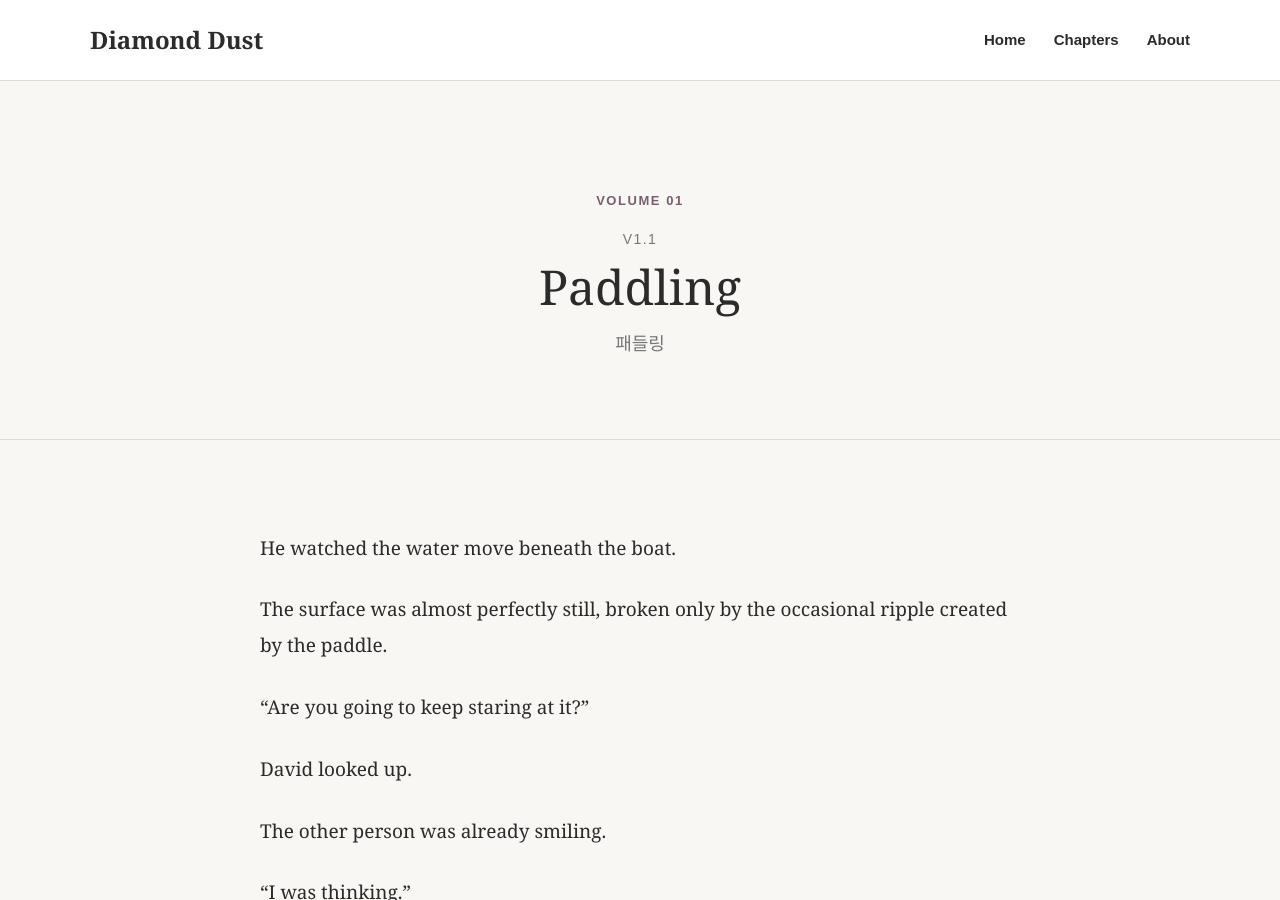
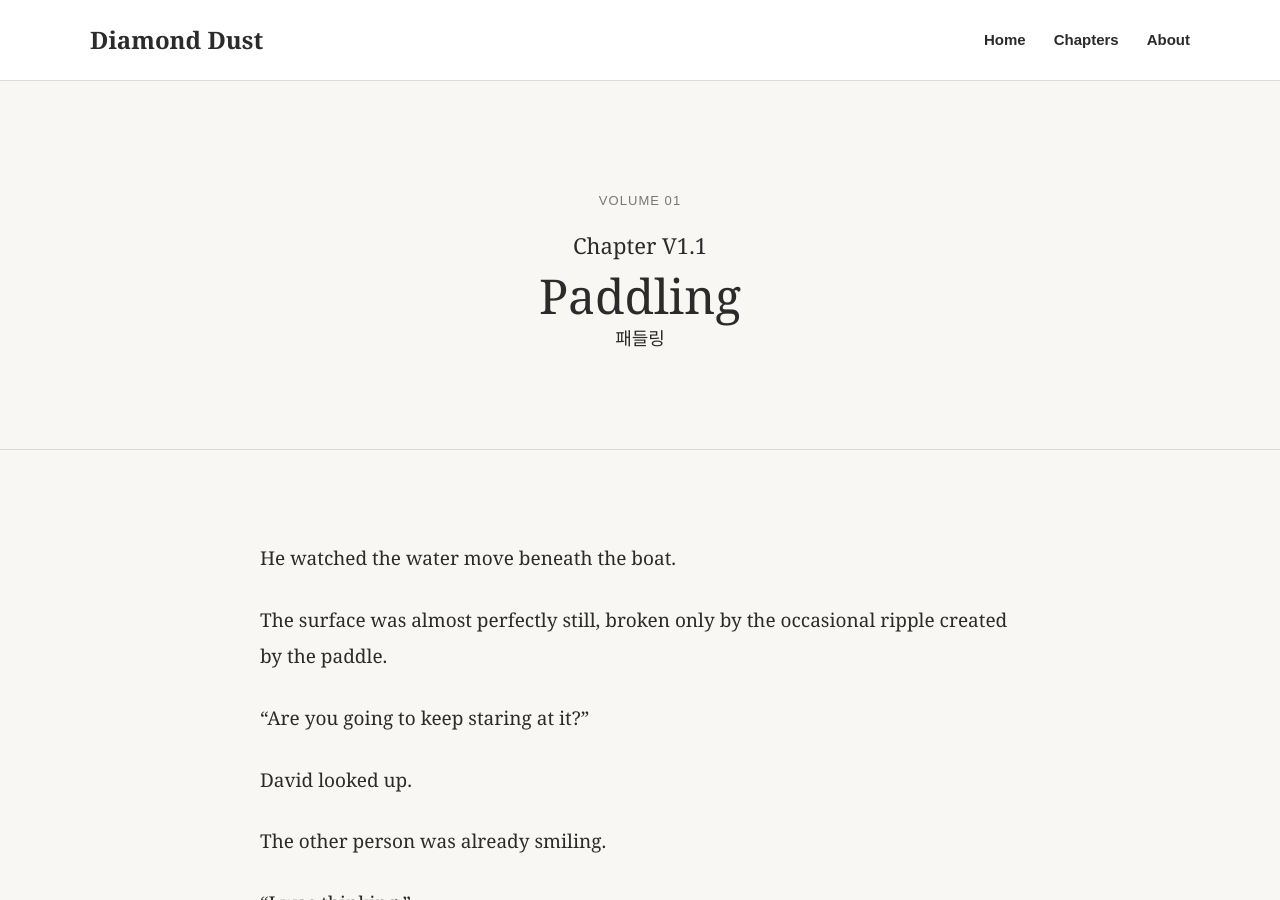
Before and after one commit to honeebuni/diamond-dust, a Jekyll site: the page built from _chapters/v1-1.md, in a window 1280 px wide and 900 px high. Built offline with Jekyll 4.4.1, drawn with Linux system fonts in a browser that asks for light colours; some of the changed text lies outside the part shown.

Commit message:
Refactor chapter.html layout and remove unused elements
Refactor chapter layout for improved structure and readability.

```diff
--- a/_layouts/chapter.html
+++ b/_layouts/chapter.html
@@ -5,51 +5,28 @@
 
     <meta charset="UTF-8">
 
-    <meta
-        name="viewport"
-        content="width=device-width, initial-scale=1.0"
-    >
+    <meta name="viewport" content="width=device-width, initial-scale=1.0">
 
     <title>
-        {{ page.title }} | Diamond Dust
+        {{ page.title }} — Diamond Dust
     </title>
 
-    <link
-        rel="stylesheet"
-        href="{{ '/assets/css/style.css' | relative_url }}"
-    >
+    <link rel="stylesheet" href="{{ '/assets/css/style.css' | relative_url }}">
 
 </head>
 
 
 <body>
 
-    <!-- Reading progress -->
-
-    <div
-        class="reading-progress"
-        aria-hidden="true"
-    >
-        <div class="reading-progress-bar"></div>
-    </div>
-
-
     <header class="site-header">
 
         <div class="container header-inner">
 
-            <a
-                href="{{ '/' | relative_url }}"
-                class="site-logo"
-            >
+            <a href="{{ '/' | relative_url }}" class="site-logo">
                 Diamond Dust
             </a>
 
-
-            <nav
-                class="site-nav"
-                aria-label="Main navigation"
-            >
+            <nav class="site-nav" aria-label="Main navigation">
 
                 <a href="{{ '/' | relative_url }}">
                     Home
@@ -70,22 +47,18 @@
     </header>
 
 
-    <main>
+    <main class="chapter-page">
 
-        <article class="chapter-page">
-
-            <!-- Chapter heading -->
+        <article class="chapter">
 
             <header class="chapter-header">
 
-                <div class="container">
-
-                    <p class="section-label">
+                <p class="chapter-volume">
                     {{ page.volume }}
                 </p>
 
-                    <p class="chapter-number-label">
-                        {{ page.chapter_number }}
+                <p class="chapter-number">
+                    Chapter {{ page.chapter_number }}
                 </p>
 
                 <h1>
@@ -93,98 +66,17 @@
                 </h1>
 
                 {% if page.korean_title %}
-
-                        <p class="korean-title">
+                    <p class="chapter-korean-title">
                         {{ page.korean_title }}
                     </p>
-
                 {% endif %}
-
-                </div>
 
             </header>
 
 
-            <!-- Chapter content -->
-
-            <div class="container">
-
             <div class="chapter-content">
 
                 {{ content }}
-
-                </div>
-
-
-                <!-- Chapter navigation -->
-
-                <nav
-                    class="chapter-navigation"
-                    aria-label="Chapter navigation"
-                >
-
-                    {% assign current_index = 0 %}
-
-                    {% for chapter in site.chapters %}
-
-                        {% if chapter.url == page.url %}
-
-                            {% assign current_index = forloop.index0 %}
-
-                        {% endif %}
-
-                    {% endfor %}
-
-
-                    {% assign previous_index = current_index | minus: 1 %}
-
-                    {% assign next_index = current_index | plus: 1 %}
-
-
-                    {% if previous_index >= 0 %}
-
-                        {% assign previous_chapter = site.chapters[previous_index] %}
-
-                        <a
-                            href="{{ previous_chapter.url | relative_url }}"
-                            class="chapter-nav-link"
-                        >
-                            ← Previous
-                        </a>
-
-                    {% else %}
-
-                        <span></span>
-
-                    {% endif %}
-
-
-                    <a
-                        href="{{ '/#chapters' | relative_url }}"
-                        class="chapter-nav-link chapter-index"
-                    >
-                        Chapters
-                    </a>
-
-
-                    {% if next_index < site.chapters.size %}
-
-                        {% assign next_chapter = site.chapters[next_index] %}
-
-                        <a
-                            href="{{ next_chapter.url | relative_url }}"
-                            class="chapter-nav-link"
-                        >
-                            Next →
-                        </a>
-
-                    {% else %}
-
-                        <span></span>
-
-                    {% endif %}
-
-                </nav>
 
             </div>
 
@@ -205,53 +97,6 @@
 
     </footer>
 
-
-    <!-- Back to top -->
-
-    <button
-        class="back-to-top"
-        type="button"
-        aria-label="Back to top"
-    >
-        ↑
-    </button>
-
-
-    <!-- Continue reading -->
-
-    <div
-        class="continue-reading"
-        aria-live="polite"
-        hidden
-    >
-
-        <p>
-            You have a saved reading position.
-        </p>
-
-        <div class="continue-reading-actions">
-
-            <button
-                type="button"
-                class="continue-reading-resume"
-            >
-                Resume
-            </button>
-
-            <button
-                type="button"
-                class="continue-reading-dismiss"
-            >
-                Start from beginning
-            </button>
-
-        </div>
-
-    </div>
-
-
-    <script src="{{ '/assets/js/reading.js' | relative_url }}"></script>
-
 </body>
 
 </html>
```
Lines whose indentation alone changed are shown as unchanged.
